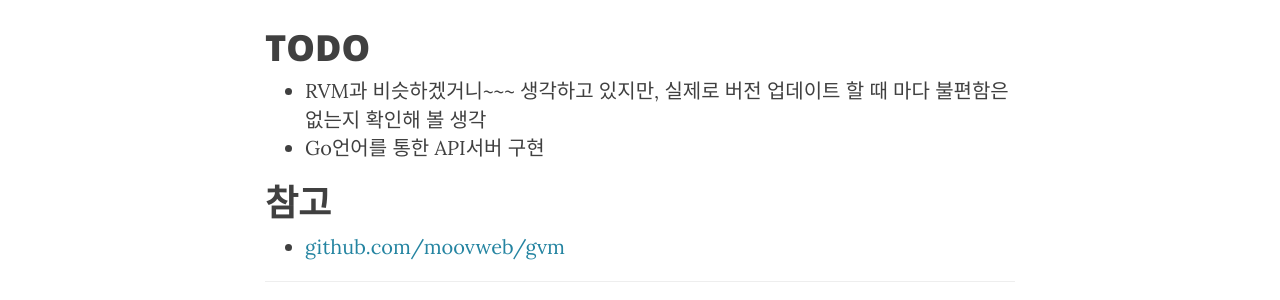
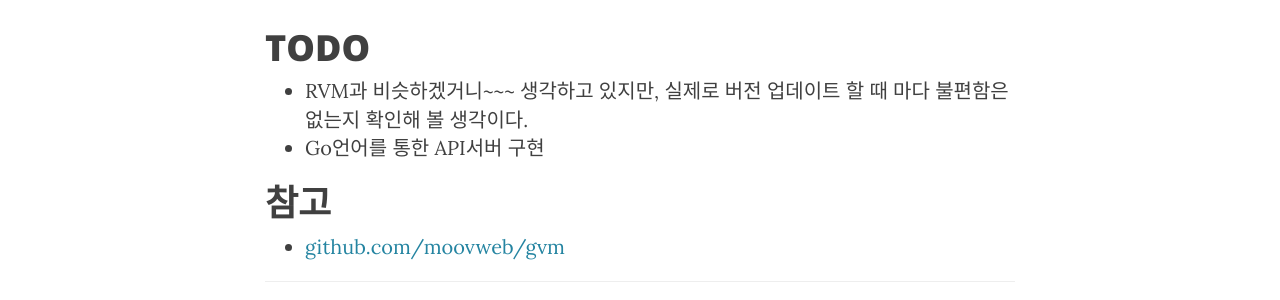
Before and after one commit to hwj4477/hwj4477.github.io, a Jekyll site: the page built from _posts/2016-12-01-Go-GVM-Install.markdown, in a window 1280 px wide and 900 px high, scrolled down 2996 px. Shown: the part 293-593 px from the top of the window. Built offline with Jekyll 4.4.1, drawn with Linux system fonts in a browser that asks for light colours; nearby versions of some CDN libraries; comment, search, counter and statistics services are not loaded.

Commit message:
edit post

```diff
--- a/_posts/2016-12-01-Go-GVM-Install.markdown
+++ b/_posts/2016-12-01-Go-GVM-Install.markdown
@@ -131,8 +131,9 @@ $HOME/.gvm/pkgsets/go1.7/global:$HOME/.gvm/pkgsets/go1.7/go-global
 패키지 경로는 Go 버전별, 패키지 이름 별로 나뉘기 때문에 필요에 따라 나누어 관리할 수 있다.
 
 # TODO
-- RVM과 비슷하겠거니~~~ 생각하고 있지만, 실제로 버전 업데이트 할 때 마다 불편함은 없는지 확인해 볼 생각
+- RVM과 비슷하겠거니~~~ 생각하고 있지만, 실제로 버전 업데이트 할 때 마다 불편함은 없는지 확인해 볼 생각이다.
 - Go언어를 통한 API서버 구현
+
 
 # 참고
 - [github.com/moovweb/gvm](https://github.com/moovweb/gvm)
```
